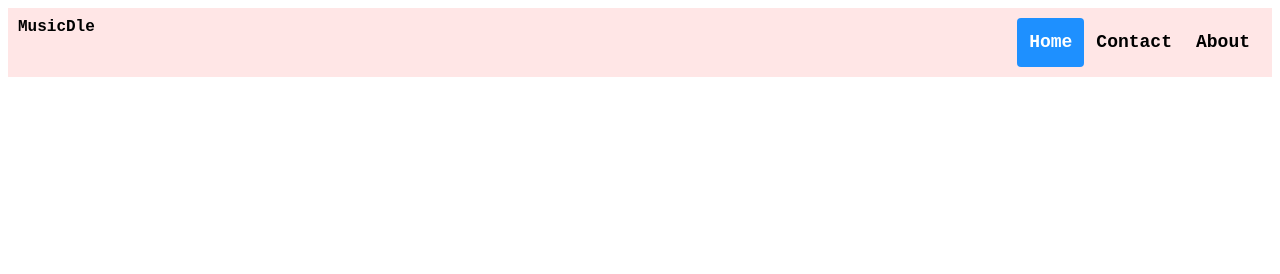
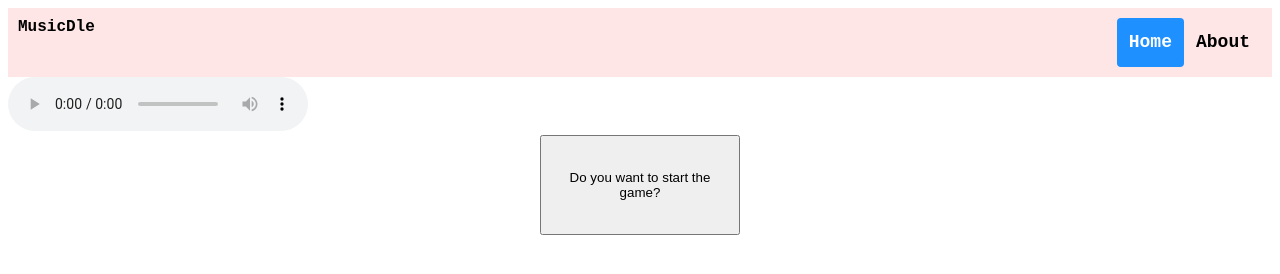
Before and after one commit to bincent0929/musicdle-game, a plain HTML site: page index.html in a window 1280 px wide. Drawn offline with Linux system fonts and the light colour scheme.

Commit message:
added an about page, a start button, and audio test 	new file:   about.html 	modified:   index.html 	modified:   style.css

```diff
--- /dev/null
+++ b/about.html
@@ -0,0 +1,19 @@
+<!DOCTYPE html>
+<html lang="en">
+  <head>
+    <div class="header">
+      <href="#default" class="logo">MusicDle</a>
+      <div class="header-right">
+        <a href="index.html">Home</a>
+        <a class="active" href="about.html">About</a>
+      </div>
+    </div>
+    <meta charset="UTF-8" />
+    <meta name="viewport" content="width=device-width, initial-scale=1.0" />
+    <title>Guess the Music</title>
+    <link rel="stylesheet" href="style.css" />
+  </head>
+  <body>
+
+  </body>
+</html>
--- a/index.html
+++ b/index.html
@@ -4,9 +4,8 @@
     <div class="header">
       <href="#default" class="logo">MusicDle</a>
       <div class="header-right">
-        <a class="active" href="#home">Home</a>
-        <a href="#contact">Contact</a>
-        <a href="#about">About</a>
+        <a class="active" href="index.html">Home</a>
+        <a href="about.html">About</a>
       </div>
     </div>
     <meta charset="UTF-8" />
@@ -14,4 +13,15 @@
     <title>Guess the Music</title>
     <link rel="stylesheet" href="style.css" />
   </head>
+  <body>
+    <audio controls>
+      <source src="assets/music/The-Latin-Side-Of-Vince-Guaraldi-By-Vince-Guaraldi/Corcovado.mp3" type="audio/mpeg">
+    Your browser does nto support the audio element.
+    </audio>
+    <div class="start_button_div">
+      <button class="start_button">
+        Do you want to start the game?
+      </button>
+    </div>
+  </body>
 </html>
--- a/style.css
+++ b/style.css
@@ -58,3 +58,13 @@
     float: none;
   }
 }
+
+/* start button */
+.start_button_div {
+  text-align: center;
+}
+
+.start_button {
+  width: 200px;
+  height: 100px;
+}
```
